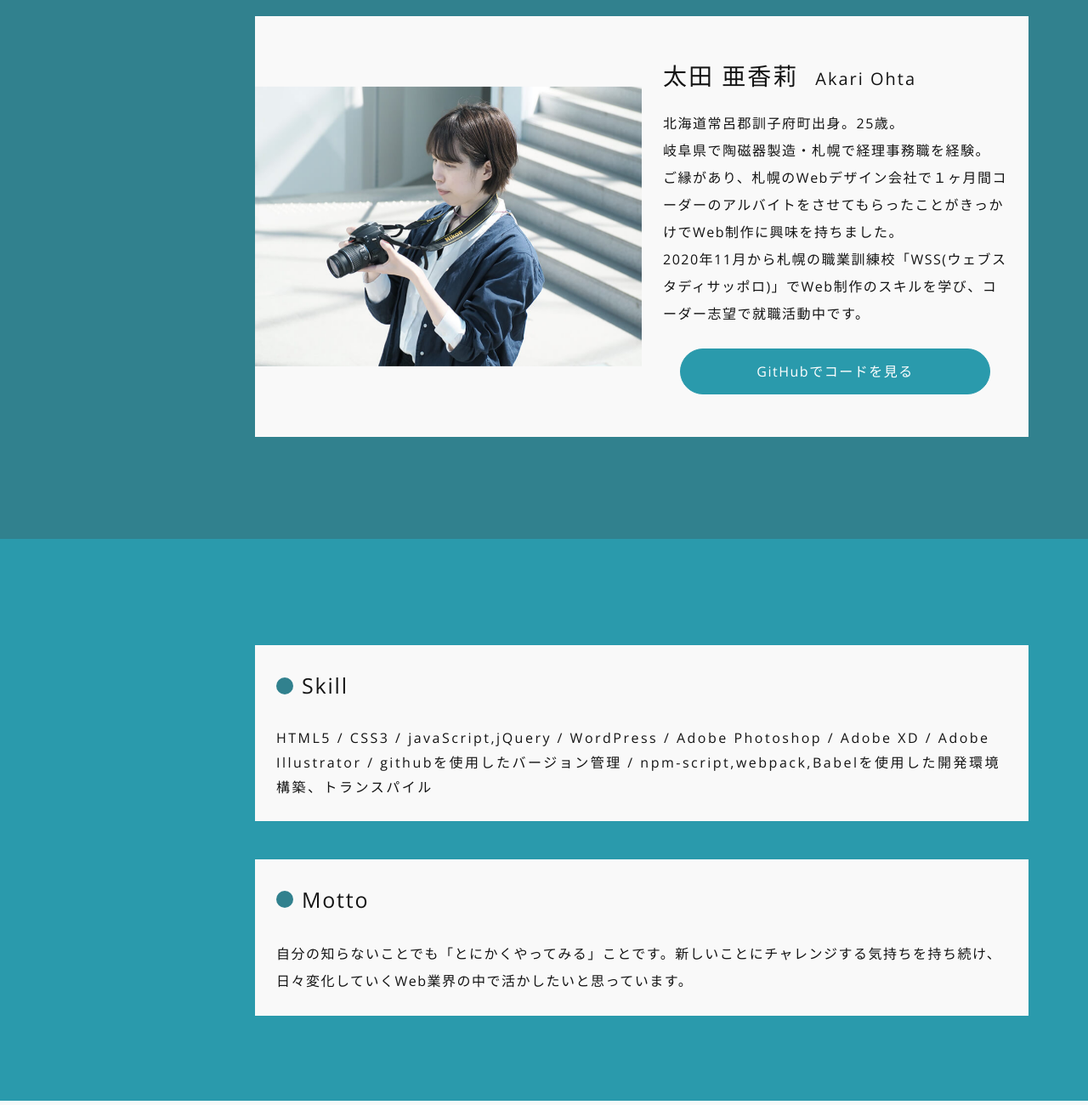
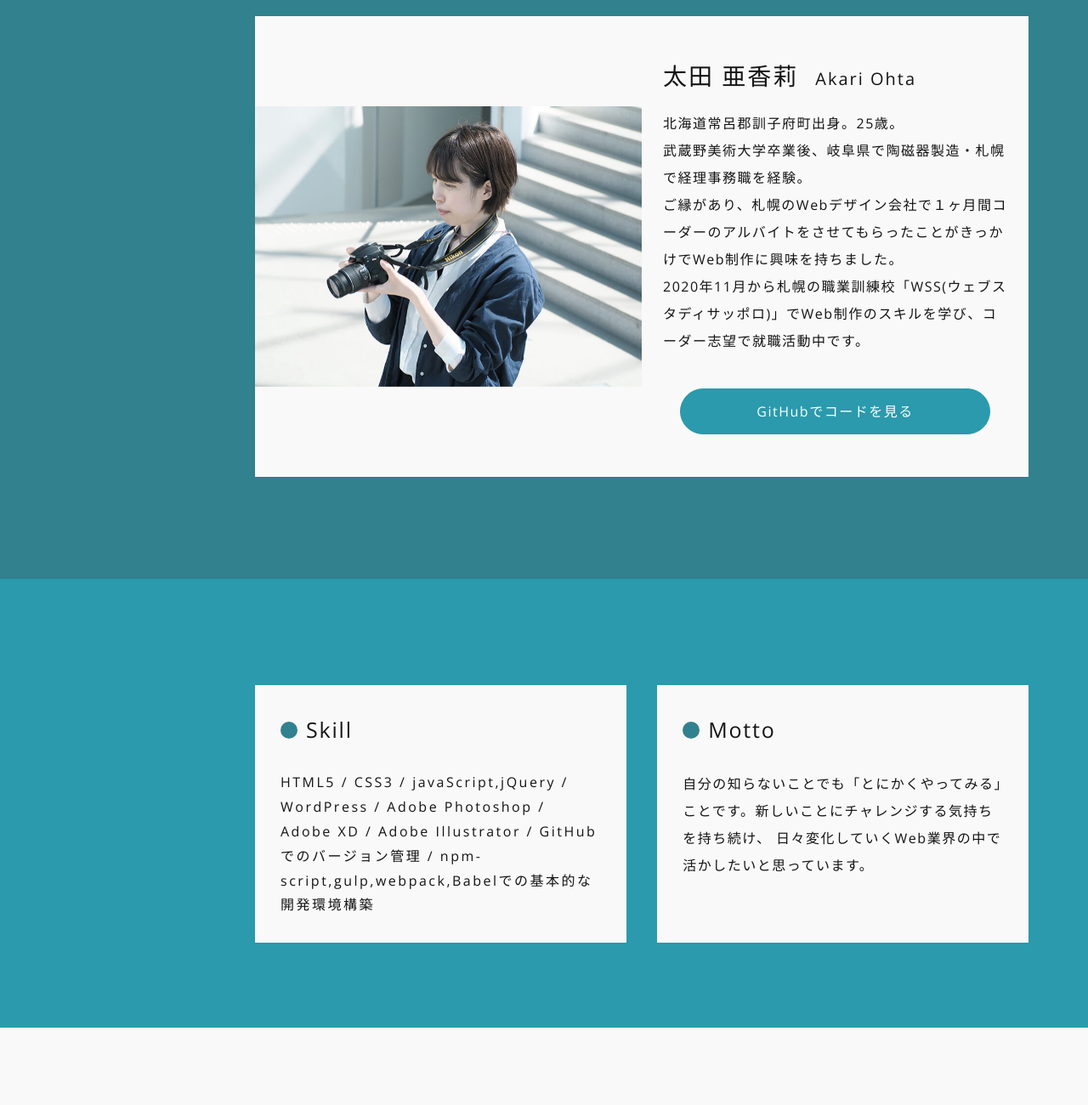
Before and after one commit to ootaAkari/0_Portfolio, a website built with webpack: page index.html in a window 1280 px wide. Shown: the part 1000-2300 px from the top of the page at 85% size. Built offline with nearby package versions, Linux system fonts and the light colour scheme.

Commit message:
second commit

```diff
--- a/index.html
+++ b/index.html
@@ -8,7 +8,7 @@
   <title>Akari Ohta Portfolio</title>
   <link rel="preconnect" href="https://fonts.gstatic.com">
   <link href="https://fonts.googleapis.com/css2?family=Open+Sans:wght@300;400;600;700&display=swap" rel="stylesheet">
-  <link href="dist/style.css?202105111800" rel="stylesheet" media="all">
+  <link href="dist/style.css?202105111805" rel="stylesheet" media="all">
 </head>
 
 <body>
@@ -73,7 +73,7 @@
               <p class="about__name">太田 亜香莉<span class="about__small">Akari Ohta</span></p>
               <p class="about__prof">
                 北海道常呂郡訓子府町出身。25歳。<br>
-                岐阜県で陶磁器製造・札幌で経理事務職を経験。<br>
+                武蔵野美術大学卒業後、岐阜県で陶磁器製造・札幌で経理事務職を経験。<br>
                 ご縁があり、札幌のWebデザイン会社で１ヶ月間コーダーのアルバイトをさせてもらったことがきっかけでWeb制作に興味を持ちました。<br>
                 2020年11月から札幌の職業訓練校「WSS(ウェブスタディサッポロ)」でWeb制作のスキルを学び、コーダー志望で就職活動中です。
               </p>
@@ -87,8 +87,7 @@
           <div class="skill e-item">
             <p class="skill__ttl">Skill</p>
             <p class="skill__txt">HTML5 / CSS3 / javaScript,jQuery /
-              WordPress / Adobe Photoshop / Adobe XD / Adobe Illustrator / githubを使用したバージョン管理 /
-              npm-script,webpack,Babelを使用した開発環境構築、トランスパイル
+              WordPress / Adobe Photoshop / Adobe XD / Adobe Illustrator / GitHubでのバージョン管理 / npm-script,gulp,webpack,Babelでの基本的な開発環境構築
             </p>
           </div>
           <div class="motto e-item">
@@ -337,7 +336,7 @@
                   <dt class="work__item">製作期間</dt>
                   <dd class="work__info">1日</dd>
                 </dl>
-                <p class="work__txt">『仮想のフォトスタジオのサイト』という設定で、WordPressのテンプレート「Lightning」を使用し制作しました。
+                <p class="work__txt">『仮想のフォトスタジオのサイト』という設定で、WordPressのテンプレート「Lightning」を使用し入校6か月目に制作しました。
                   プラグインの使用・style.cssを操作したカスタマイズをし、子ページの制作も行いました。
                 </p>
                 <div class="work__btn">
--- a/src/sass/page/_index.scss
+++ b/src/sass/page/_index.scss
@@ -166,7 +166,7 @@
 
         // PC
         @include screen-pc {
-            margin-bottom: 25px;
+            margin-bottom: 40px;
             @include f-txt-pc;
         }
     }
@@ -234,6 +234,8 @@
 
     // PC
     @include screen-pc {
+        display: flex;
+        justify-content: space-between;
         padding: 125px 70px 100px 300px;
     }
 }
@@ -242,6 +244,12 @@
     padding: 25px;
     margin-bottom: 45px;
     background: $c-gray;
+    //PC
+    @include screen-pc {
+        margin-bottom: 0;
+        padding: 30px;
+        width: 48%;
+    }
 
     &__ttl {
         position: relative;
@@ -271,6 +279,11 @@
 .motto {
     padding: 25px;
     background: $c-gray;
+    //PC
+    @include screen-pc {
+        padding: 30px;
+        width: 48%;
+    }
 
     &__ttl {
         position: relative;
```
Also changed, not shown: css/style.css, dist/style.css, 2 other files.
